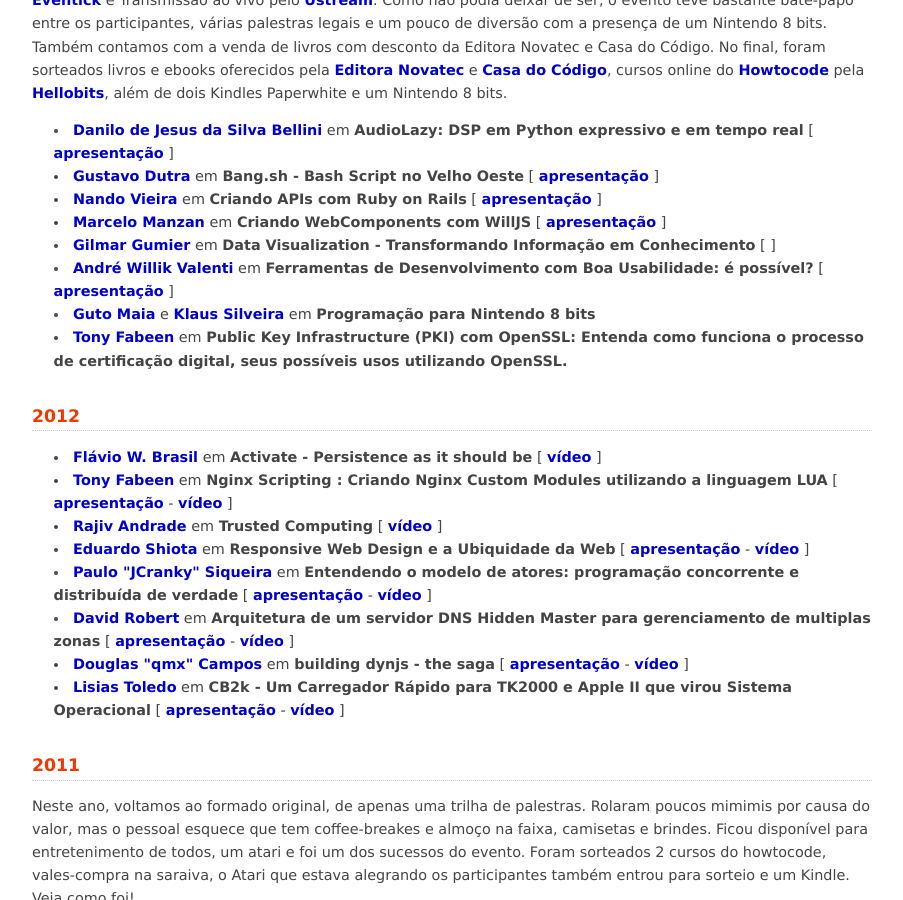
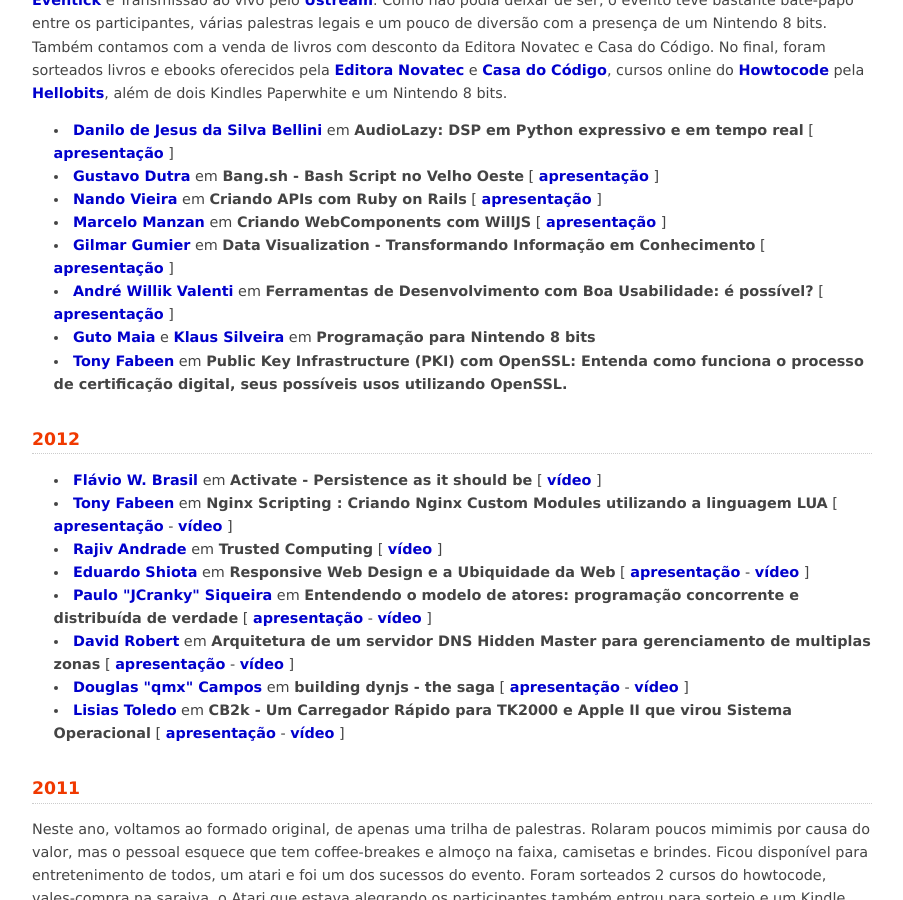
Before and after one commit to devinsampa/devinsampa.github.io, a Jekyll site: the page built from museu/index.html, in a window 1280 px wide and 900 px high, scrolled down 455 px. Shown: the whole window, without its empty margins (188-1091 px from the left). Built offline with Jekyll 4.4.1, drawn with Linux system fonts in a browser that asks for light colours.

Commit message:
faltou o texto do link :/

```diff
--- a/_includes/museu/2013.html
+++ b/_includes/museu/2013.html
@@ -23,7 +23,7 @@
 		</li>
 		<li>
 			<a href='http://twitter.com/gilmargumier' title='Siga Gilmar Gumier no Twitter'>Gilmar Gumier</a> em
-			<strong>Data Visualization - Transformando Informação em Conhecimento</strong> [ <a href='http://www.slideshare.net/satis_me/data-visualization-transformando-informao-em-conhecimento' class='apresentacao' title='Apresentação sobre Data Visualization - Transformando Informação em Conhecimento'></a> ]
+			<strong>Data Visualization - Transformando Informação em Conhecimento</strong> [ <a href='http://www.slideshare.net/satis_me/data-visualization-transformando-informao-em-conhecimento' class='apresentacao' title='Apresentação sobre Data Visualization - Transformando Informação em Conhecimento'>apresentação</a> ]
 		</li>
 		<li>
 			<a href='http://twitter.com/awvFi' title='Siga André Willik Valenti no Twitter'>André Willik Valenti</a> em
```
